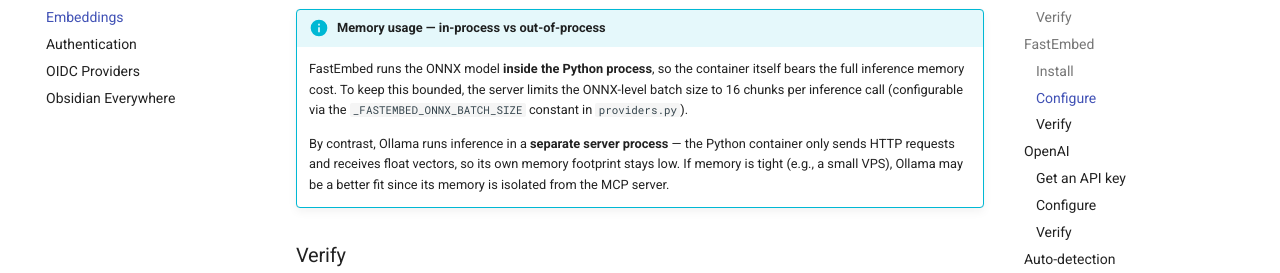
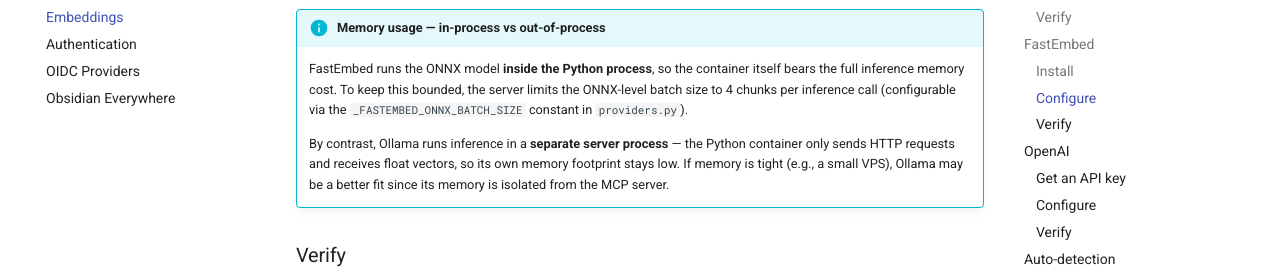
Before and after one commit to pvliesdonk/markdown-mcp, an MkDocs documentation site: the page built from docs/guides/embeddings.md, in a window 1280 px wide and 900 px high, scrolled down 2683 px. Shown: the part 199-472 px from the top of the window. Built offline with MkDocs 1.6.1 and Material for MkDocs 9.7.7, drawn with Linux system fonts in a browser that asks for light colours; comment, search, counter and statistics services are not loaded; some of the changed text lies outside the part shown.

Commit message:
fix: lower FastEmbed ONNX batch size from 16 to 4
Reduces peak memory further with negligible throughput impact —
the model computation dominates, not the per-call overhead.

Co-Authored-By: Claude Opus 4.6 <noreply@anthropic.com>

```diff
--- a/docs/guides/embeddings.md
+++ b/docs/guides/embeddings.md
@@ -140,7 +140,7 @@ That's it — no host URL or API key needed. The model downloads automatically o
     Set `MARKDOWN_VAULT_MCP_FASTEMBED_CACHE_DIR` to a persistent location. In Docker, mount it as a named volume (for example `/data/fastembed`) to avoid re-downloading on container recreation.
 
 !!! info "Memory usage — in-process vs out-of-process"
-    FastEmbed runs the ONNX model **inside the Python process**, so the container itself bears the full inference memory cost. To keep this bounded, the server limits the ONNX-level batch size to 16 chunks per inference call (configurable via the `_FASTEMBED_ONNX_BATCH_SIZE` constant in `providers.py`).
+    FastEmbed runs the ONNX model **inside the Python process**, so the container itself bears the full inference memory cost. To keep this bounded, the server limits the ONNX-level batch size to 4 chunks per inference call (configurable via the `_FASTEMBED_ONNX_BATCH_SIZE` constant in `providers.py`).
 
     By contrast, Ollama runs inference in a **separate server process** — the Python container only sends HTTP requests and receives float vectors, so its own memory footprint stays low. If memory is tight (e.g., a small VPS), Ollama may be a better fit since its memory is isolated from the MCP server.
 
@@ -216,7 +216,7 @@ Regardless of which provider you choose:
     The initial embedding build uses two levels of batching to keep memory bounded:
 
     1. **Collection level** — 64 chunks per provider call (`_EMBEDDING_BATCH_SIZE` in `collection.py`)
-    2. **ONNX level** (FastEmbed only) — 16 chunks per inference call (`_FASTEMBED_ONNX_BATCH_SIZE` in `providers.py`)
+    2. **ONNX level** (FastEmbed only) — 4 chunks per inference call (`_FASTEMBED_ONNX_BATCH_SIZE` in `providers.py`)
 
     Smaller ONNX batch sizes (e.g., 4) use less peak memory with negligible impact on build time — the bottleneck is the model computation, not the call overhead. Larger batch sizes improve throughput but increase peak memory proportionally.
 
```
Also changed, not shown: docs/design.md (+1 -1 lines), 2 other files.
